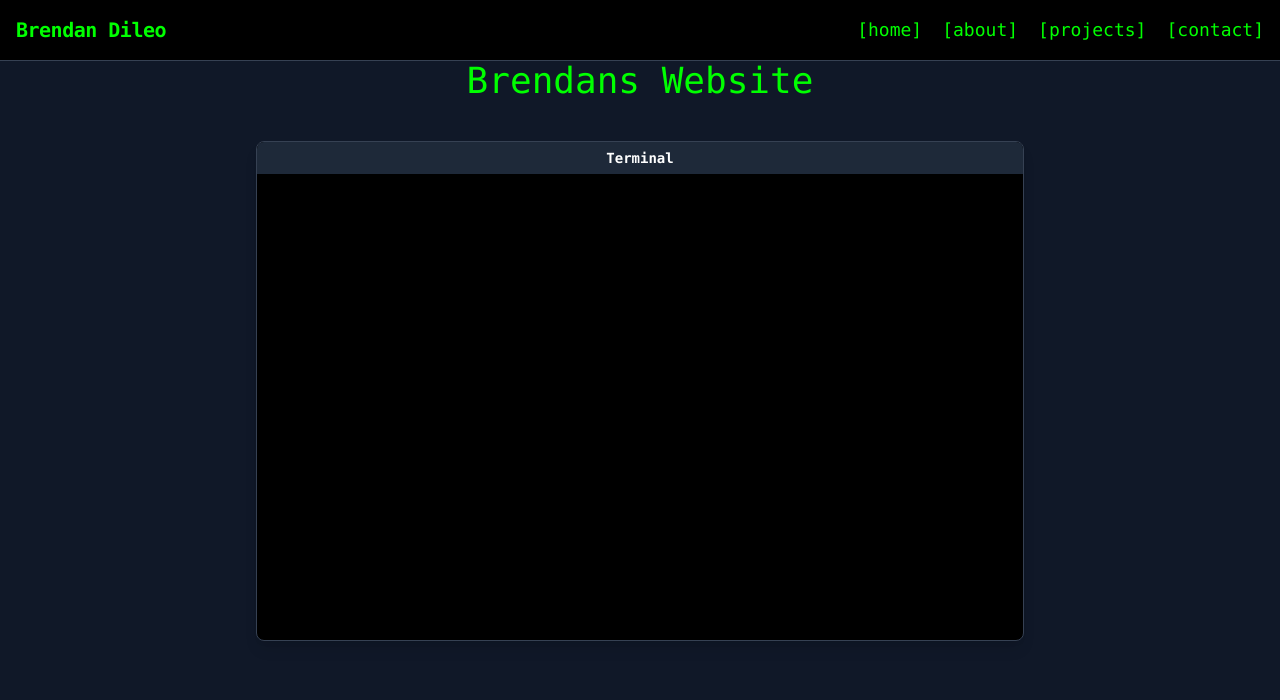
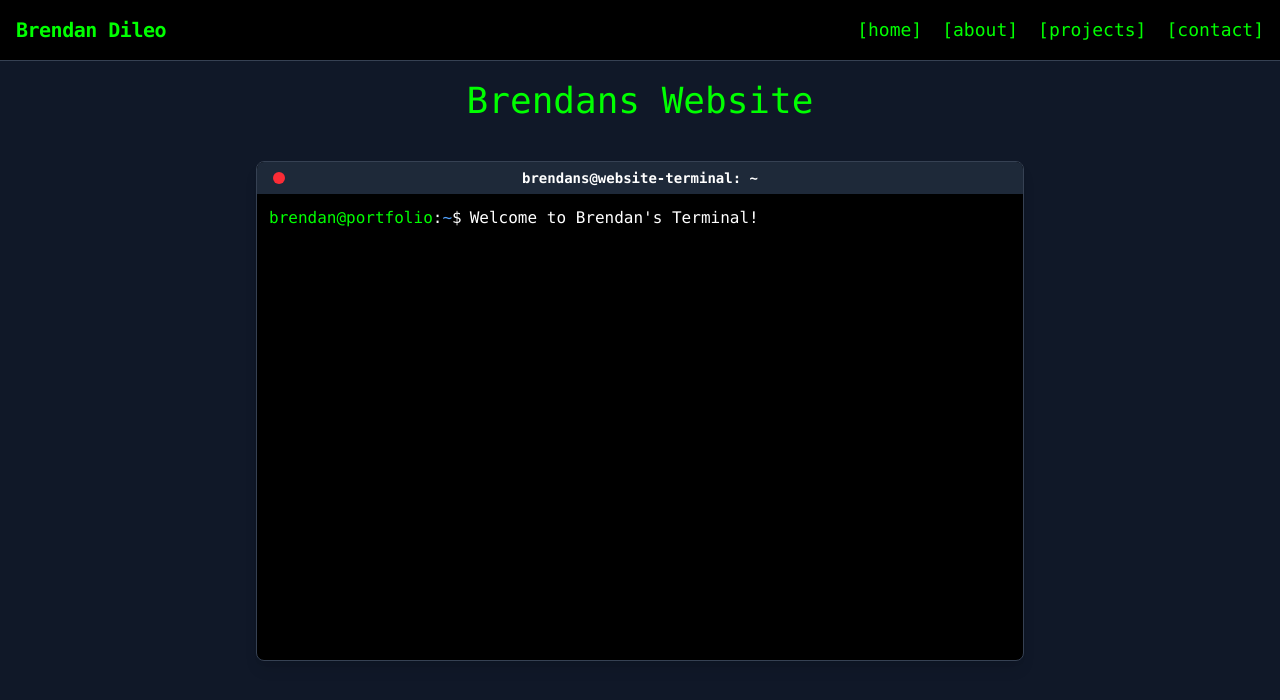
Before and after one commit to brendanddev/brendans-website, a React (Vite) app: page / in a window 1280 px wide. Shown: the top 700 px of the page. Built offline with nearby package versions, Linux system fonts and the light colour scheme.

Commit message:
Commit #12 - Implementing the Terminal Design

```diff
--- a/src/pages/Home.jsx
+++ b/src/pages/Home.jsx
@@ -1,16 +1,40 @@
-
 // Home.jsx
 // Brendan Dileo
+
 
 // Home functional component
 const Home = () => {
     return (
         <div className="w-full min-h-screen bg-gray-900 flex flex-col items-center relative">
-            <h1 className="text-[#00ff00] text-4xl font-mono mb-10">Brendans Website</h1>
+            {/* Page Title */}
+            <h1 className="text-[#00ff00] text-4xl font-mono mt-5 mb-10">Brendans Website</h1>
 
+
+
+            {/* Terminal Container */}
             <div className="w-3/5 h-[500px] bg-black rounded-lg shadow-lg flex flex-col border border-gray-700 overflow-hidden font-mono">
+
+                {/* Terminal Header Container --> Where main center is in linux */}
                 <div className="h-8 bg-gray-800 flex items-center justify-center relative text-white text-sm font-bold">
-                    <span className="text-center w-full">Terminal</span>
+                    {/* Exit button */}
+                    <div className="absolute left-4 flex gap-2">
+                        <div className="w-3 h-3 bg-red-500 rounded-full"></div>
+                    </div>
+                    {/* Header */}
+                    <span className="text-center w-full">brendans@website-terminal: ~</span>
+                </div>
+
+                {/* Terminal Body */}
+                <div className="flex-1 p-3 text-white overflow-y-auto">
+                    <div className="flex">
+                        <span className="mr-2">
+                            <span className="text-[#00ff00]">brendan@portfolio</span>
+                            <span className="text-white">:</span>
+                            <span className="text-blue-400">~</span>
+                            <span className="text-white">$</span>
+                        </span>
+                        <div className="text-white">Welcome to Brendan's Terminal!</div>
+                    </div>
                 </div>
             </div>
         </div>
--- a/vite.config.js
+++ b/vite.config.js
@@ -4,6 +4,5 @@ import tailwindcss from "@tailwindcss/vite";
 
 // https://vite.dev/config/
 export default defineConfig({
-  base: "/brendanddev.github.io/",
   plugins: [react(), tailwindcss()],
 })
```
